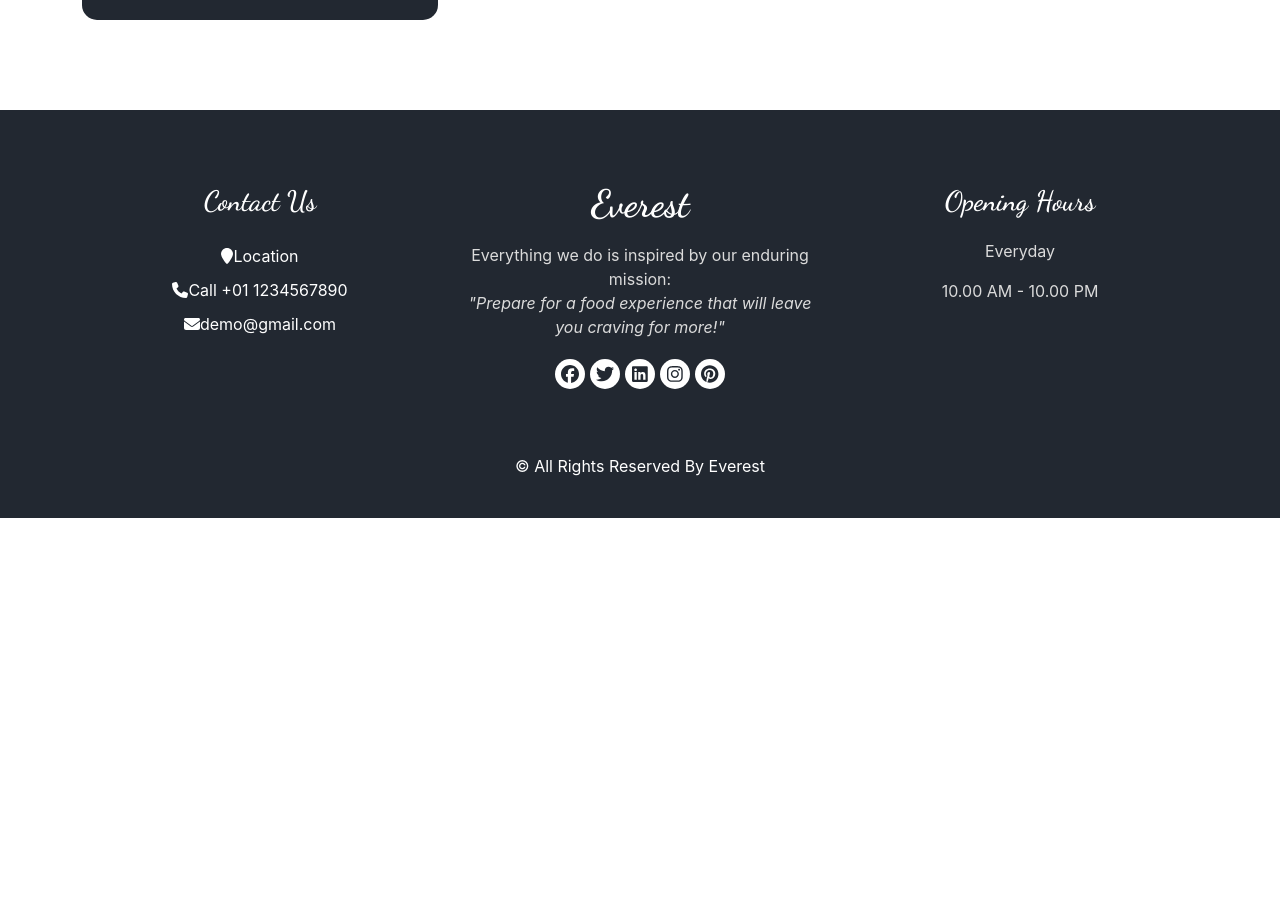
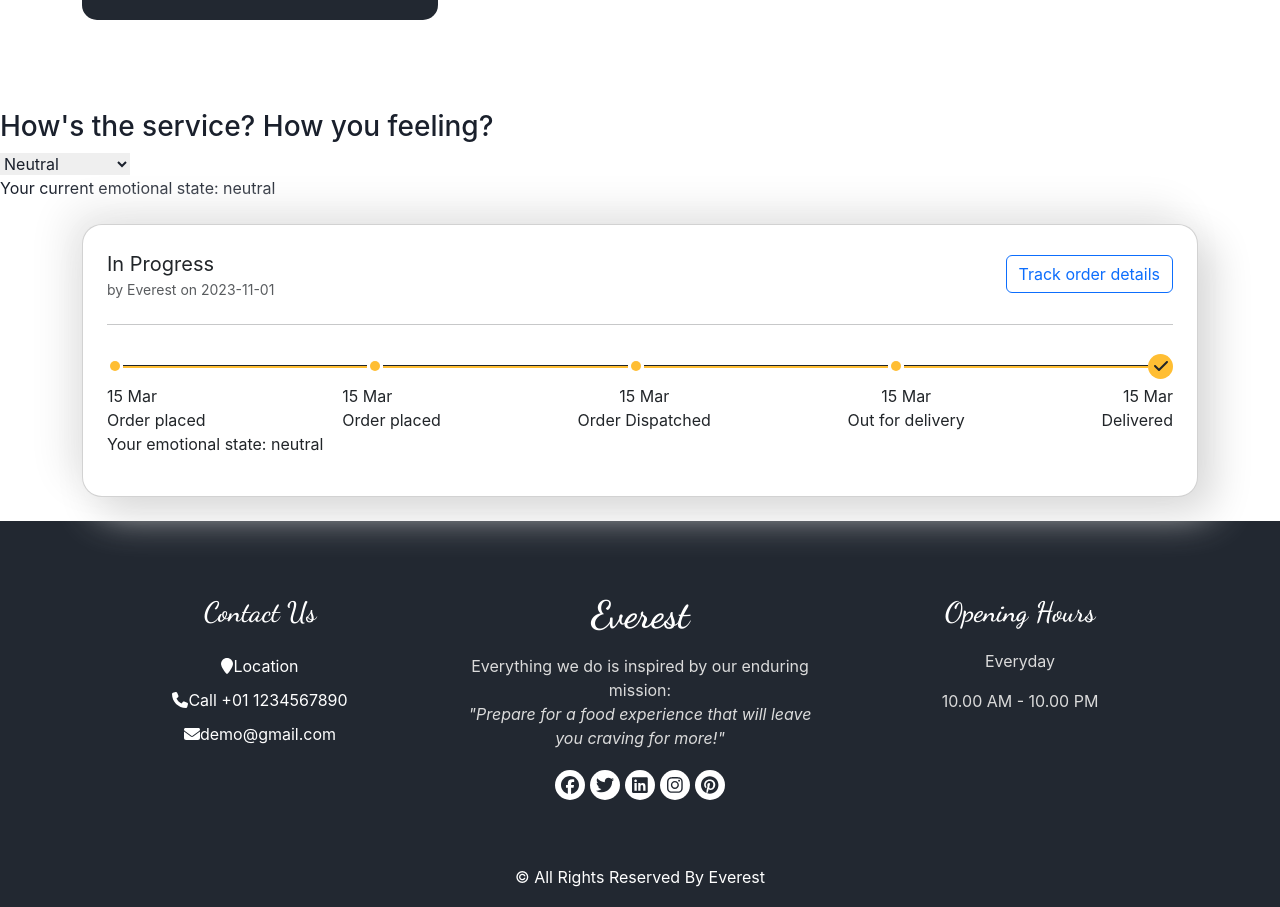
Before and after one commit to waveyboym/COS-214-Project, a React (Vite) app in the folder src/frontend/: page /bookingmenu in a window 1280 px wide. Shown: the part 2079-2986 px from the top of the page. Before the commit the page ends 2597 px from the top, so only its background shows below. Built offline with nearby package versions, Linux system fonts and the light colour scheme; no server answers; what @hypertheme-editor/chakra-ui would draw is missing.

Commit message:
add emotional state, styling needs updating

```diff
--- a/src/frontend/src/App.tsx
+++ b/src/frontend/src/App.tsx
@@ -7,6 +7,7 @@ import { Menu } from './pages';
 import CartSummary from './pages/CartSummary';
 import TrackingPage from './pages/TrackingPage';
 import Booking from './pages/Booking';
+import TrackingBooking from './pages/TrackingBooking';
 import BookingMenu from './pages/BookingMenu';
 import './fonts/fontawesome-webfont.ttf';
 import './fonts/fontawesome-webfont.woff';
@@ -28,6 +29,7 @@ const App: React.FC = () => {
             <Route path="/tracking" element={<TrackingPage />} />
             <Route path="/booking" element={<Booking />} />
             <Route path="/bookingmenu" element={<BookingMenu />} />
+            <Route path="/trackingbooking" element={<TrackingBooking orderStatus={''} date={''} emotionalState={''}/>} />
 
 
             {/* Add the admin route here */}
--- a/src/frontend/src/components/EmotionalStateTab.tsx
+++ b/src/frontend/src/components/EmotionalStateTab.tsx
@@ -1,13 +1,33 @@
-import "../css/tracker.css";
+import React, { useState } from 'react';
 
-type Props = {}
+type EmotionalStateTabProps = {
+    setEmotionalState: (state: string) => void;
+}
 
-const EmotionalStateTab = (props: Props) => {
+const EmotionalStateTab: React.FC<EmotionalStateTabProps> = ({ setEmotionalState }) => {
+    const [emotionalState, setEmotionalStateLocal] = useState('neutral');
+
+    const handleEmotionalStateChange = (event: React.ChangeEvent<HTMLSelectElement>) => {
+        const selectedState = event.target.value;
+        setEmotionalState(selectedState);
+        setEmotionalStateLocal(selectedState);
+    };
 
     return (
-      <div className="flex space-x-1">
-      </div>
+        <div className="emotional-state">
+            <h3>How's the service? How you feeling?</h3>
+            <div className="emotions">
+                <select value={emotionalState} onChange={handleEmotionalStateChange}>
+                    <option value="neutral">Neutral</option>
+                    <option value="angry">Angry</option>
+                    <option value="happy">Happy</option>
+                    <option value="slightly_angry">Slightly Angry</option>
+                    <option value="slightly_happy">Slightly Happy</option>
+                </select>
+            </div>
+            <p>Your current emotional state: {emotionalState}</p>
+        </div>
     );
-}
+};
 
-export default EmotionalStateTab
+export default EmotionalStateTab;
--- a/src/frontend/src/pages/BookingMenu.tsx
+++ b/src/frontend/src/pages/BookingMenu.tsx
@@ -4,29 +4,29 @@ import React, { useState } from 'react';
 
 //import pictures
 import { hero_bg } from '../assets';
-import { Footer, Navbar, FoodCard } from '../components';
+import { Footer, Navbar, FoodCard, EmotionalStateTab, TrackingComponent } from '../components';
 import MenuItems from '../content';
 import { AnimatePresence } from "framer-motion";
+import TrackingBooking from './TrackingBooking';
 
-const Menu: React.FC = () => {
-
-    const [filteredItems, setfilteredItems] = useState(MenuItems);
+const BookingMenu: React.FC = () => {
+ const [filteredItems, setFilteredItems] = useState(MenuItems);
     const [filtered, setFiltered] = useState<string>("All");
+    const [emotionalState, setEmotionalState] = useState('neutral'); // Define and set emotionalState
 
     const setFilterTo = (filter: string) => {
         if (filter === "All") {
             setFiltered("All");
-            setfilteredItems(MenuItems);
-        }
-        else {
+            setFilteredItems(MenuItems);
+        } else {
             setFiltered(filter);
-            setfilteredItems(
+            setFilteredItems(
                 MenuItems.filter(item => {
                     const check: string = item.title.toLowerCase();
-                    if (check.includes(filter.toLowerCase())) return true
-                    else return false
+                    if (check.includes(filter.toLowerCase())) return true;
+                    else return false;
                 })
-            )
+            );
         }
     }
 
@@ -93,9 +93,11 @@ const Menu: React.FC = () => {
                     </div>
                 </div>
             </section>
+            <EmotionalStateTab setEmotionalState={setEmotionalState} />
+            <TrackingBooking orderStatus="In Progress" date="2023-11-01" emotionalState={emotionalState} />
             <Footer />
         </div>
     );
 };
 
-export default Menu;
+export default BookingMenu;
--- /dev/null
+++ b/src/frontend/src/pages/TrackingBooking.tsx
@@ -0,0 +1,89 @@
+import { faCheck } from "@fortawesome/free-solid-svg-icons";
+import { FontAwesomeIcon } from "@fortawesome/react-fontawesome";
+import React, { useEffect, useState } from 'react';
+import "../css/tracker.css";
+
+type TrackingComponentProps = {
+    orderStatus: string;
+    date: string;
+    emotionalState: string;
+}
+
+const TrackingBooking = (props: TrackingComponentProps) => {
+    const [animationClass, setAnimationClass] = useState<string>("pulse"); // Initial animation class
+
+    useEffect(() => {
+        // Update animation class based on the emotional state
+        if (props.emotionalState === "angry" || props.emotionalState === "slight angry") {
+            setAnimationClass("pulse");
+        } else {
+            setAnimationClass(""); // Remove animation class for other emotional states
+        }
+    }, [props.emotionalState]);
+
+    return (
+        <section className='mt-4 mb-4'>
+            <div className="container h-100">
+                <div className="row d-flex justify-content-center align-items-center h-100">
+                    <div className="col">
+                        <div className="card card-stepper" style={{ borderRadius: "20px" }}>
+                            <div className="card-body p-4">
+                                <div className="d-flex justify-content-between align-items-center">
+                                    <div className="d-flex flex-column">
+                                        <span className="lead fw-normal">{props.orderStatus}</span>
+                                        <span className="text-muted small">by Everest on {props.date}</span>
+                                    </div>
+                                    <div>
+                                        <button className="btn btn-outline-primary" type="button">Track order details</button>
+                                    </div>
+                                </div>
+                                <hr className="my-4" />
+
+                                <div className="d-flex flex-row justify-content-between align-items-center align-content-center">
+                                    <span className="dot"></span>
+                                    <hr className="flex-fill track-line" /><span className="dot"></span>
+                                    <hr className="flex-fill track-line" /><span className="dot"></span>
+                                    <hr className="flex-fill track-line" /><span className="dot"></span>
+                                    <hr className="flex-fill track-line" /><span
+                                        className={`d-flex justify-content-center align-items-center big-dot dot ${animationClass}`}
+                                    >
+                                        <FontAwesomeIcon icon={faCheck} />
+                                    </span>
+                                </div>
+
+                                <div className="d-flex flex-row justify-content-between align-items-center">
+                                    <div className="d-flex flex-column align-items-start">
+                                        <span>15 Mar</span>
+                                        <span>Order placed</span>
+                                    </div>
+                                    <div className="d-flex flex-column justify-content-center">
+                                        <span>15 Mar</span>
+                                        <span>Order placed</span>
+                                    </div>
+                                    <div className="d-flex flex-column justify-content-center align-items-center">
+                                        <span>15 Mar</span>
+                                        <span>Order Dispatched</span>
+                                    </div>
+                                    <div className="d-flex flex-column align-items-center">
+                                        <span>15 Mar</span>
+                                        <span>Out for delivery</span>
+                                    </div>
+                                    <div className="d-flex flex-column align-items-end">
+                                        <span>15 Mar</span>
+                                        <span>Delivered</span>
+                                    </div>
+                                </div>
+
+                                <div className="emotional-state">
+                                    <p>Your emotional state: {props.emotionalState}</p>
+                                </div>
+                            </div>
+                        </div>
+                    </div>
+                </div>
+            </div>
+        </section>
+    )
+}
+
+export default TrackingBooking;
--- a/src/frontend/src/pages/TrackingPage.tsx
+++ b/src/frontend/src/pages/TrackingPage.tsx
@@ -66,23 +66,10 @@ const TrackingPage = () => {
             </div>
           </div>
         ) : (
-          <h2 >Your order is ready!</h2>
+          <h5 >Your order is ready!</h5>
         )}
 
-
-
-        <div className=''>
-          <h2>Rate Your Experience (1 - 5)</h2>
-          <input
-            type="number"
-            min="1"
-            max="5"
-            value={ratingVal}
-            onChange={handleRatingChange}
-          />
-        </div>
       </div>
-      <EmotionalStateTab />
     </div>
   );
 };
--- a/src/frontend/src/pages/index.ts
+++ b/src/frontend/src/pages/index.ts
@@ -5,5 +5,6 @@ import TrackingPage from "./TrackingPage";
 import SplashPage from './SplashPage';
 import Booking from './Booking';
 import BookingMenu from './BookingMenu';
+import TrackingBooking from './TrackingBooking';
 
-export { Home, Menu, CartSummary, TrackingPage, SplashPage , Booking, BookingMenu};
+export { Home, Menu, CartSummary, TrackingPage, SplashPage , Booking, BookingMenu, TrackingBooking};
```
Also changed, not shown: src/frontend/src/content/index.ts (+22 -11 lines).
